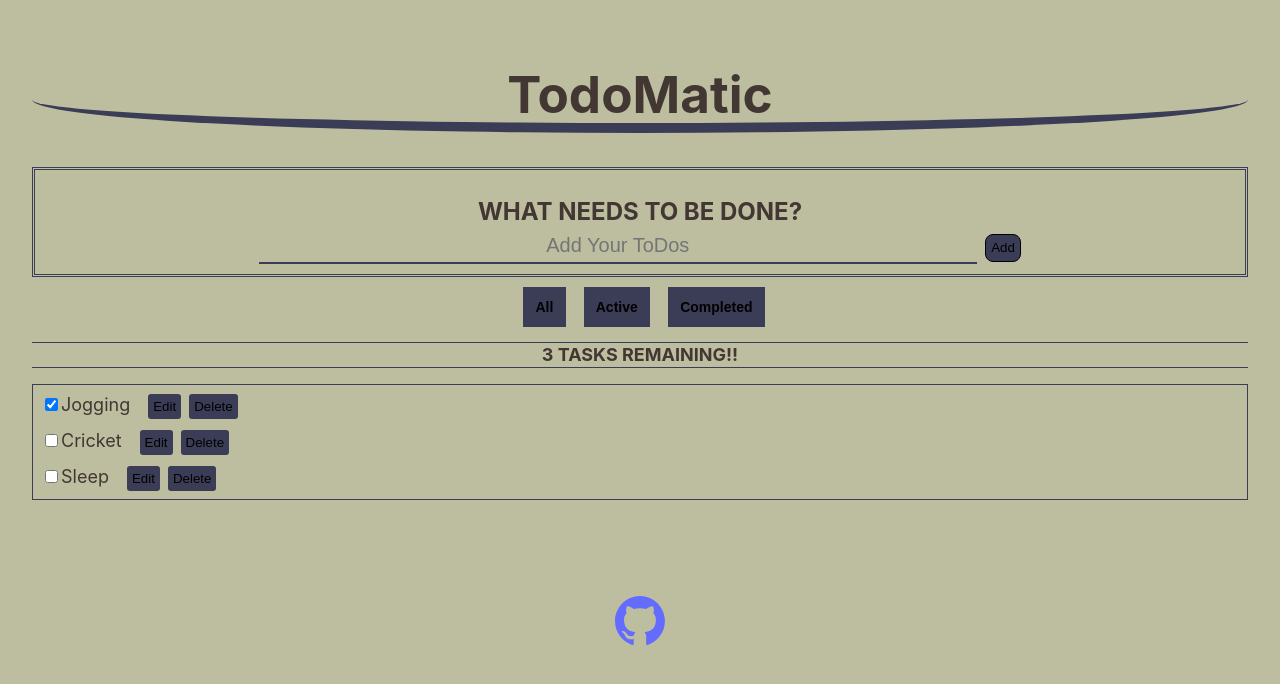
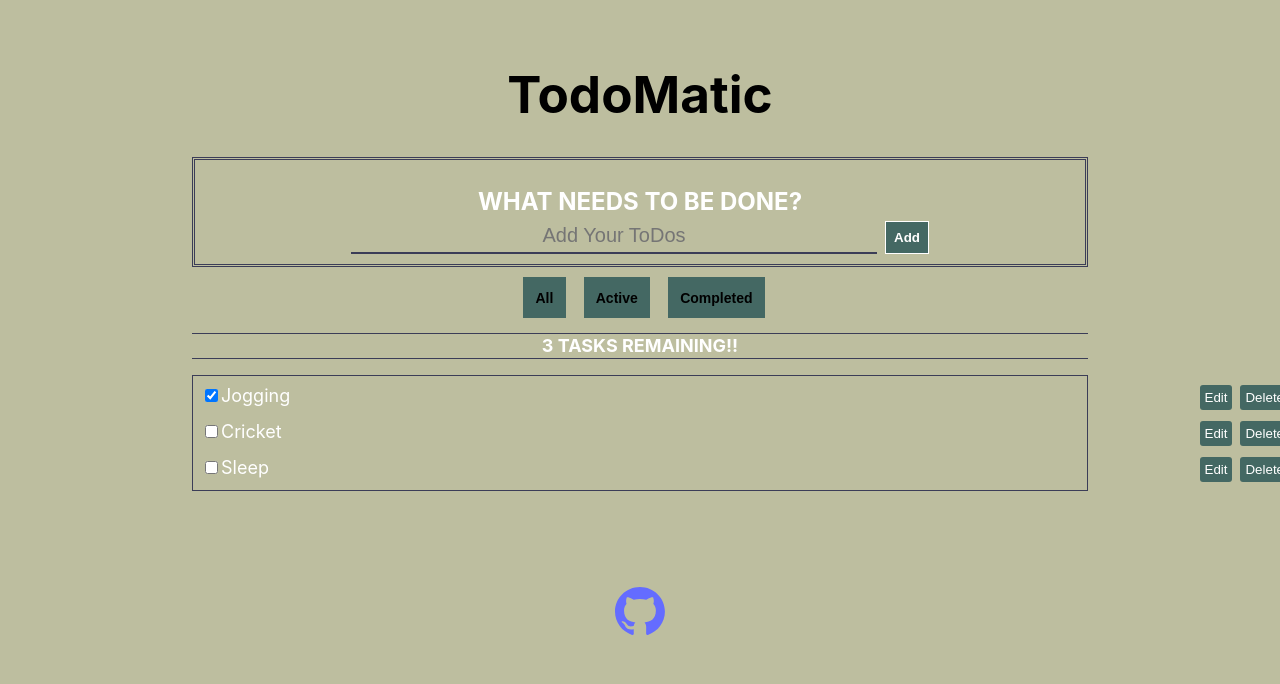
Before and after one commit to vikas-parmar/todoLIst, a React (Vite) app: page / in a window 1280 px wide. Shown: the top 684 px of the page. Built offline with nearby package versions, Linux system fonts and the light colour scheme.

Commit message:
Update index.css

```diff
--- a/src/index.css
+++ b/src/index.css
@@ -1,21 +1,20 @@
 body {
-    max-width: 100vw;
+    max-width: 70vw;
     margin: 0 auto;
     padding: 2rem;
+    color : white;
     text-align: center;
     font-family: inter, Avenir, Helvetica, Arial, sans-serif;
     font-size: 16px;
     line-height: 24px;
     font-weight: 400;
     color-scheme: light dark;
-    color: rgba(47, 34, 34, 0.87);
     background-color: #bdbe9f;
   }
   h1 {
+      color: black;
     font-size: 3.2em;
     line-height: 1.1;
-    border-bottom: 10px solid #3b3d57;
-    border-radius: 50%;
   }
   li {
     list-style-type: none;
@@ -48,11 +47,12 @@ body {
     margin-bottom: 6px;
   }
   .btn--primary {
-    border-radius: 8px;
+    color: white;
+    font-weight: 700;
     margin-left: 8px;
     border: 1px solid;
-    padding: 0.4em;
-    background-color: #3b3d57;
+    padding: 0.6em;
+    background-color: #446863;
     cursor: pointer;
     transition: border-color 0.25s;
   }
@@ -75,7 +75,7 @@ body {
     font-size: 14px;
     border: 1px solid transparent;
     padding: 0.8em;
-    background-color: #3b3d57;
+    background-color: #446863;;
     cursor: pointer;
     transition: border-color 0.25s;
   }
@@ -100,17 +100,19 @@ body {
   }
 
   .stack-small {
-    width: 85vh;
+    width: 85vw;
     display: flex;
+          justify-content: space-between;
     gap: 10px;
     font-size: 18px;
   }
   .todo-input-btn {
+      color: white;
     margin-left: 8px;
     border: 1px solid transparent;
     padding: 0.3em;
     font-weight: 200;
-    background-color: #3b3d57;
+    background-color: #446863;
     border-radius: 3px;
     cursor: pointer;
     transition: border-color 0.25s;
@@ -121,7 +123,7 @@ body {
 
   a{
     text-decoration: none;
-    color: #0d0909;
+    color: white;
     position: relative;
     top: 80px;
   }
```
